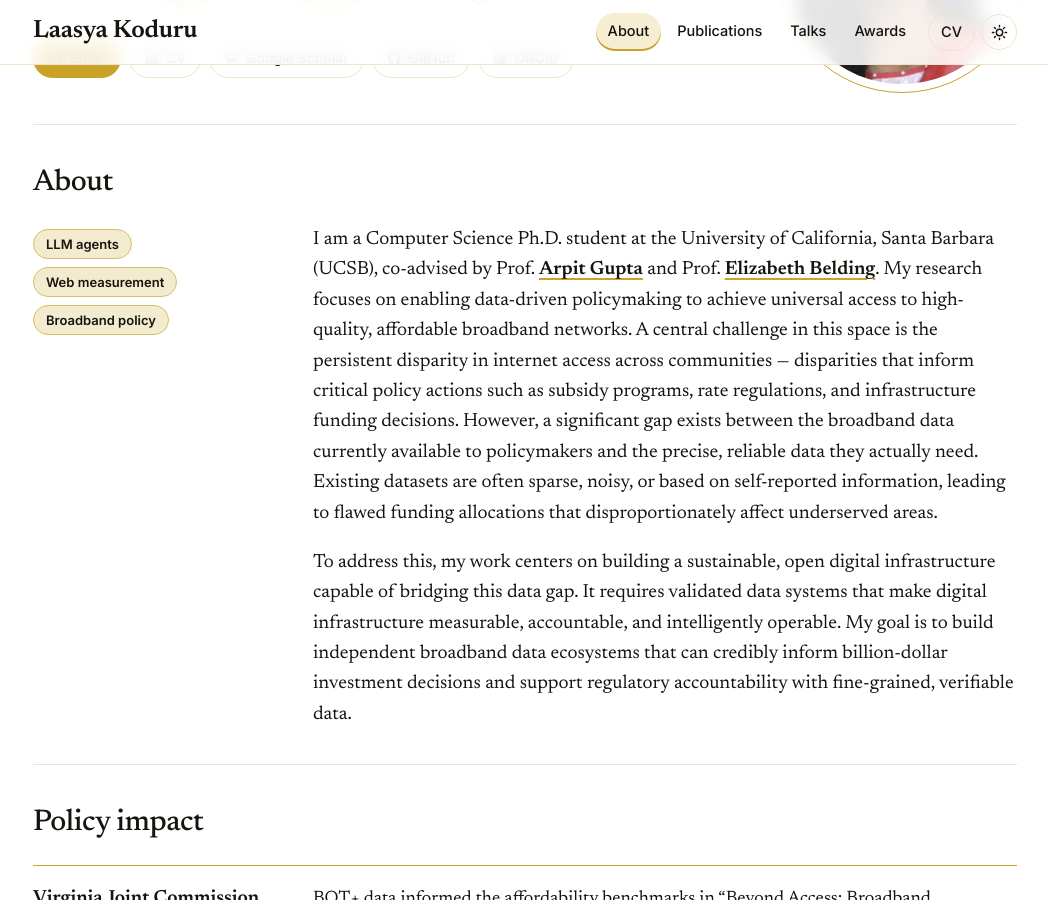
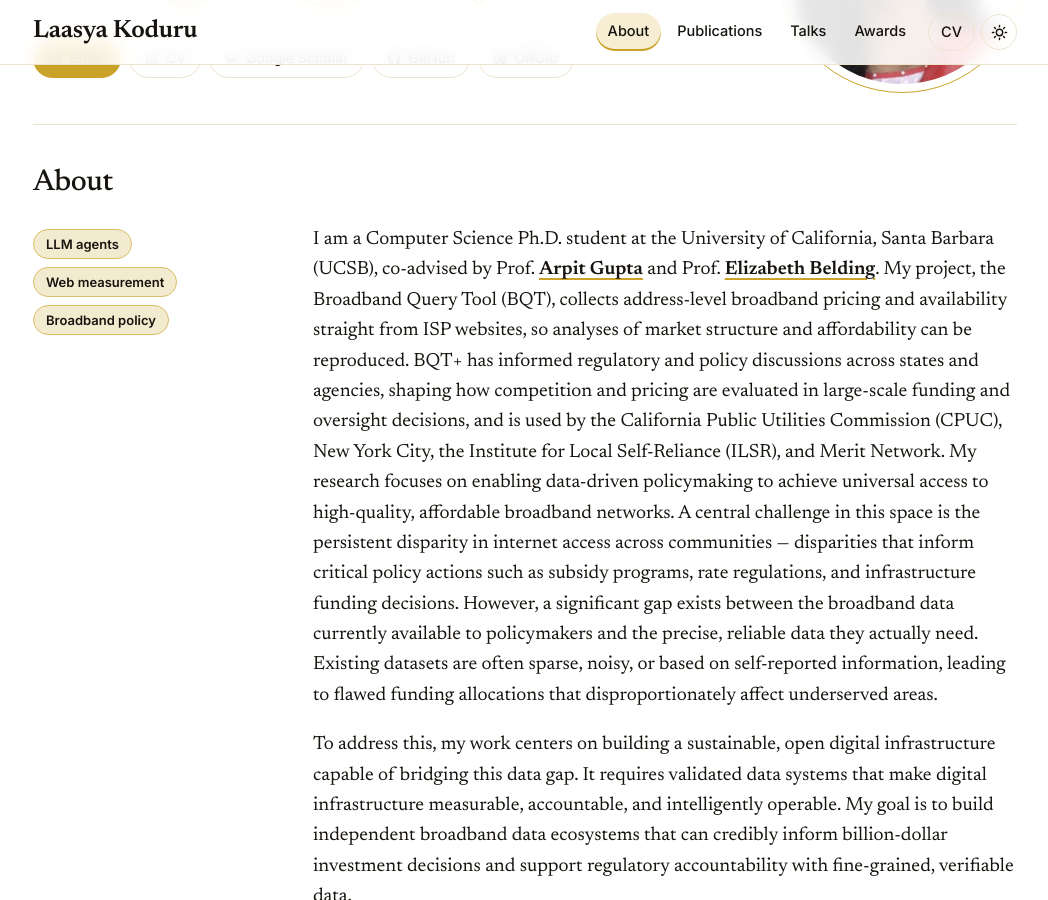
Before and after one commit to lmkoduru/lmkoduru.github.io, a Jekyll site: the page built from _pages/about.html, in a window 1280 px wide and 900 px high, scrolled down 283 px. Shown: the whole window, without its empty margins (115-1163 px from the left). Built offline with Jekyll 4.4.1, drawn with Linux system fonts in a browser that asks for light colours.

Commit message:
Add BQT/BQT+ description to About paragraph
Co-Authored-By: Claude Opus 5.5 <noreply@anthropic.com>

```diff
--- a/_pages/about.html
+++ b/_pages/about.html
@@ -33,7 +33,7 @@ redirect_from:
       <div class="tags"><span class="tag">LLM agents</span><span class="tag">Web measurement</span><span class="tag">Broadband policy</span></div>
     </div>
     <div class="prose">
-      <p>I am a Computer Science Ph.D. student at the University of California, Santa Barbara (UCSB), co-advised by Prof. <a href="https://sites.cs.ucsb.edu/~arpitgupta/">Arpit Gupta</a> and Prof. <a href="https://ebelding.cs.ucsb.edu">Elizabeth Belding</a>. My research focuses on enabling data-driven policymaking to achieve universal access to high-quality, affordable broadband networks. A central challenge in this space is the persistent disparity in internet access across communities — disparities that inform critical policy actions such as subsidy programs, rate regulations, and infrastructure funding decisions. However, a significant gap exists between the broadband data currently available to policymakers and the precise, reliable data they actually need. Existing datasets are often sparse, noisy, or based on self-reported information, leading to flawed funding allocations that disproportionately affect underserved areas.</p>
+      <p>I am a Computer Science Ph.D. student at the University of California, Santa Barbara (UCSB), co-advised by Prof. <a href="https://sites.cs.ucsb.edu/~arpitgupta/">Arpit Gupta</a> and Prof. <a href="https://ebelding.cs.ucsb.edu">Elizabeth Belding</a>. My project, the Broadband Query Tool (BQT), collects address-level broadband pricing and availability straight from ISP websites, so analyses of market structure and affordability can be reproduced. BQT+ has informed regulatory and policy discussions across states and agencies, shaping how competition and pricing are evaluated in large-scale funding and oversight decisions, and is used by the California Public Utilities Commission (CPUC), New York City, the Institute for Local Self-Reliance (ILSR), and Merit Network. My research focuses on enabling data-driven policymaking to achieve universal access to high-quality, affordable broadband networks. A central challenge in this space is the persistent disparity in internet access across communities — disparities that inform critical policy actions such as subsidy programs, rate regulations, and infrastructure funding decisions. However, a significant gap exists between the broadband data currently available to policymakers and the precise, reliable data they actually need. Existing datasets are often sparse, noisy, or based on self-reported information, leading to flawed funding allocations that disproportionately affect underserved areas.</p>
       <p>To address this, my work centers on building a sustainable, open digital infrastructure capable of bridging this data gap. It requires validated data systems that make digital infrastructure measurable, accountable, and intelligently operable. My goal is to build independent broadband data ecosystems that can credibly inform billion-dollar investment decisions and support regulatory accountability with fine-grained, verifiable data.</p>
     </div>
   </div>
```
